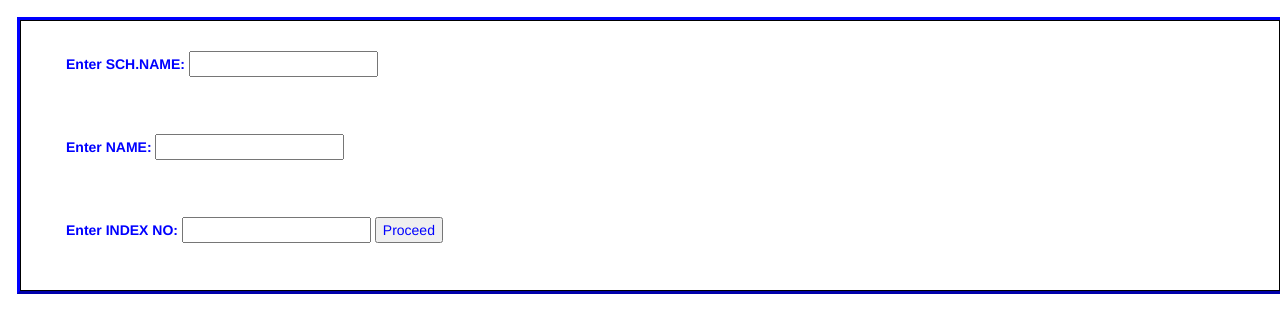
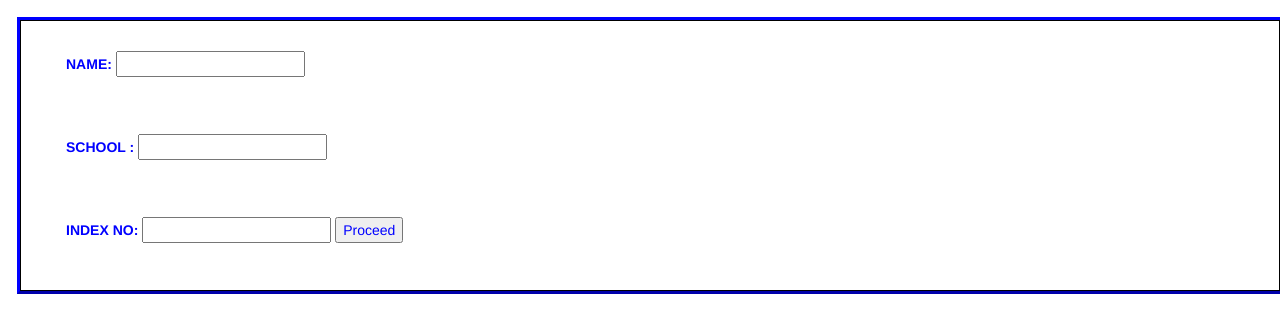
Before and after one commit to stephen22otieno/QUESTIONNAIRE, a plain HTML site: page index.html in a window 1280 px wide. Drawn offline with nearby package versions, Linux system fonts and the light colour scheme.

Commit message:
add all files

```diff
--- a/css/styles.css
+++ b/css/styles.css
@@ -3,6 +3,7 @@
   padding-left: 15px;
   margin-right: auto;
   margin-left: auto;
+  border: 5px solidq green;
 }
 @media (min-width: 768px) {
   .container {
@@ -41,3 +42,6 @@ h1{
   border:2px
   /* float:left; */
 }
+#form{
+  text-align:justify;
+}
--- a/index.html
+++ b/index.html
@@ -9,27 +9,29 @@
   <body>
     <div class="container-fluid">
       <div id="intro">
-        <form id="Quiz Board" action="quiz.html">
+        <!-- <p> <marquee>PERSONAL INFO  <marquee></p> -->
+         <!-- <marquee> -->
+        <form id="Quiz Board" action="quiz.html" background-color:#F00;>
           <div class="form-group">
-            <label for=" SCH.NAME:">Enter SCH.NAME:</label>
-            <input id="SCH.NAME" type="text">
+            <label for=" NAME:"> NAME:</label>
+            <input id="NAME" type="text">
            </div>
              <br>
              <br>
 
               <div class="form-group">
-                <label for="NAME:">Enter NAME:</label>
-                <input id="NAME" type="text">
+                <label for="SCHOOL:">SCHOOL :</label>
+                <input id="SCHOOL" type="text">
               </div>
                <br>
                <br>
 
               <div class="form-group">
-                <label for="INDEX NO">Enter INDEX NO:</label>
+                <label for="INDEX NO"> INDEX NO:</label>
                 <input id="INDEX NO" type="text">
 
                 <button type="submit" action="quiz.html">Proceed</button>
-
+              <!-- </marquee> -->
               </div>
               </div>
             </body>
```
Also changed, not shown: quiz.html (+7 -1 lines).
